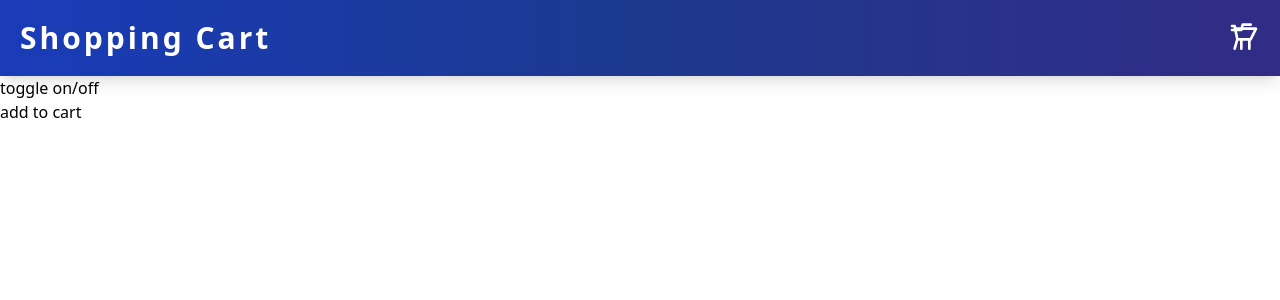
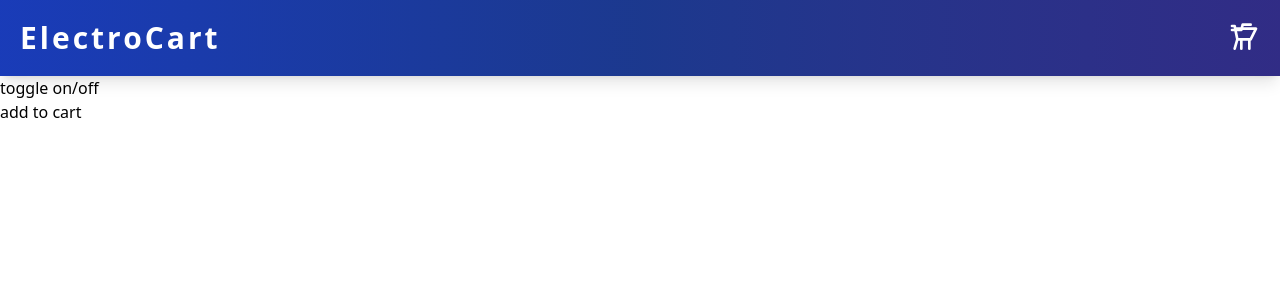
Before and after one commit to shkms11/shopping-cart, a React (Vite) app: page / in a window 1280 px wide. Shown: the top 300 px of the page. Built offline with nearby package versions, Linux system fonts and the light colour scheme.

Commit message:
update header

```diff
--- a/src/components/Header.tsx
+++ b/src/components/Header.tsx
@@ -4,7 +4,7 @@ const Header = (): ReactElement => {
     return (
         <header className="sticky top-0 z-50 bg-gradient-to-r from-blue-800 via-blue-900 to-indigo-900 p-5 shadow-lg flex items-center justify-between">
             <h1 className="text-white text-3xl font-extrabold tracking-widest select-none">
-                Shopping Cart
+                ElectroCart
             </h1>
             {/* shopping cart icon */}
             <svg
```
